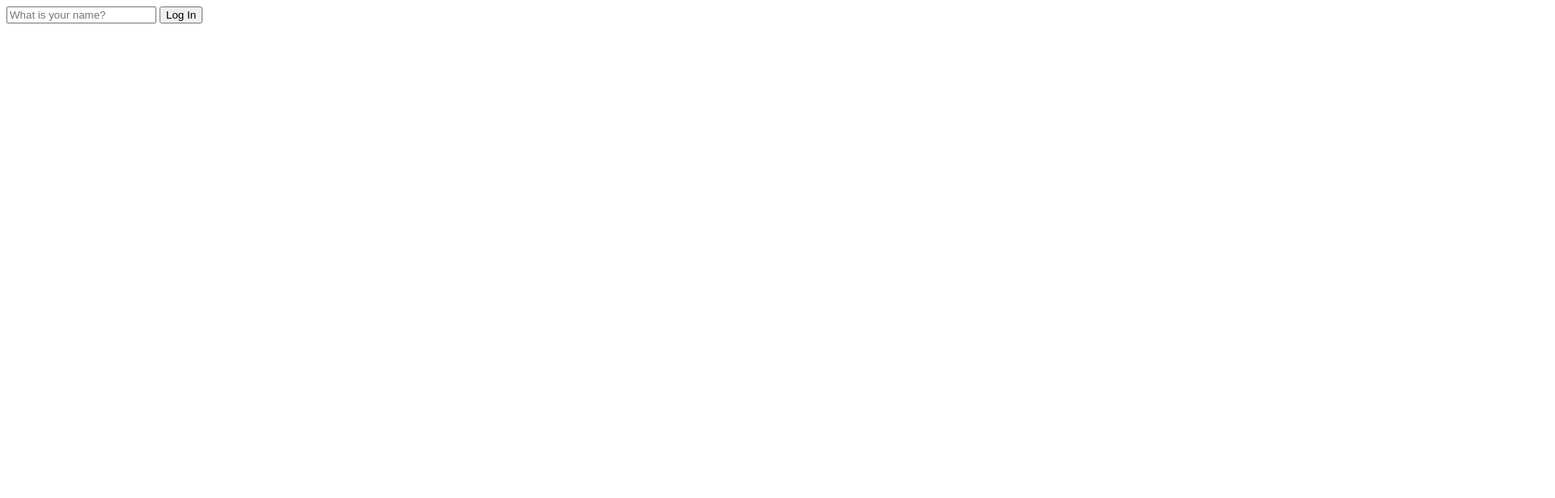
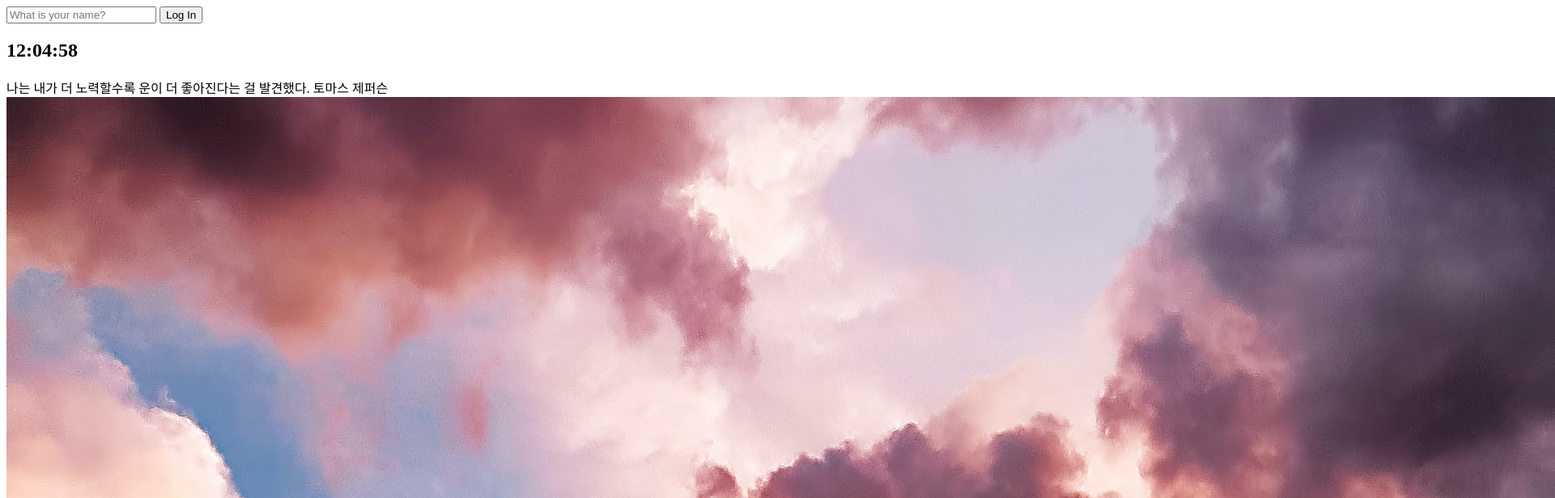
Before and after one commit to jsm1212/jsm1212.github.io, a plain HTML site: page works/index.html in a window 1280 px wide. Shown: the top 616 px of the page at 81% size, 1920 px wide, since content can reach past the window. Drawn offline with Linux system fonts and the light colour scheme.

Commit message:
20210705COMMIT

```diff
--- a/works/index.html
+++ b/works/index.html
@@ -12,7 +12,15 @@
         <input required maxlength="15" type="text" placeholder="What is your name?"/>
         <input type="submit" value="Log In">
     </form>
+    <h2 id="clock">00:00:00</h2>
     <h1 id="greeting" class="hidden"></h1>
-    <script src="app.js"></script>
+    <div id="quote">
+        <span></span>
+        <span></span>
+    </div>
+    <script src="js/greetings.js"></script>
+    <script src="js/clock.js"></script>
+    <script src="js/quotes.js"></script>
+    <script src="js/background.js"></script>
 </body>
 </html>
--- /dev/null
+++ b/works/js/background.js
@@ -0,0 +1,7 @@
+const images = ["0.jpg","1.jpg","2.jpg"];
+
+const chosenImage = images[Math.floor(Math.random()*images.length)];
+const bgImage = document.createElement("img");
+
+bgImage.src=`img/${chosenImage}`;
+document.body.appendChild(bgImage);
--- /dev/null
+++ b/works/js/clock.js
@@ -0,0 +1,12 @@
+const clock = document.querySelector("h2#clock");
+
+function getClock() {
+    const date = new Date();
+    const hours = String(date.getHours()).padStart(2,"0");
+    const minutes = String(date.getMinutes()).padStart(2,"0");
+    const seconds = String(date.getSeconds()).padStart(2,"0");
+    clock.innerText = `${hours}:${minutes}:${seconds}`;
+}
+
+getClock();
+setInterval(getClock, 1000);
--- /dev/null
+++ b/works/js/quotes.js
@@ -0,0 +1,32 @@
+const quotes = [
+    {
+        quote : "피할수 없으면 즐겨라",
+        author : "로버트 엘리엇"
+    },
+    {
+        quote : "열정을 잃지 않고 실패에서 실패로 걸어가는 것이 성공이다.",
+        author : "윈스턴 처칠"
+    }
+    ,
+    {
+        quote : "추구할 수 있는 용기가 있다면 우리의 모든 꿈은 이뤄질 수 있다.",
+        author : "월트 디즈니"
+    }
+    ,
+    {
+        quote : "기회는 일어나는 것이 아니라 만들어내는 것이다. ",
+        author : "크리스 그로서"
+    }
+    ,
+    {
+        quote : "나는 내가 더 노력할수록 운이 더 좋아진다는 걸 발견했다.",
+        author : "토마스 제퍼슨"
+    }
+];
+
+const quote = document.querySelector("#quote span:first-child");
+const author = document.querySelector("#quote span:last-child");
+const todaysQuote = quotes[Math.floor(Math.random() * quotes.length)];
+
+quote.innerText = todaysQuote.quote;
+author.innerText = todaysQuote.author;
```
Also changed, not shown: works/img/1.jpg (added), works/js/greetings.js (renamed from works/app.js), 2 other files.
